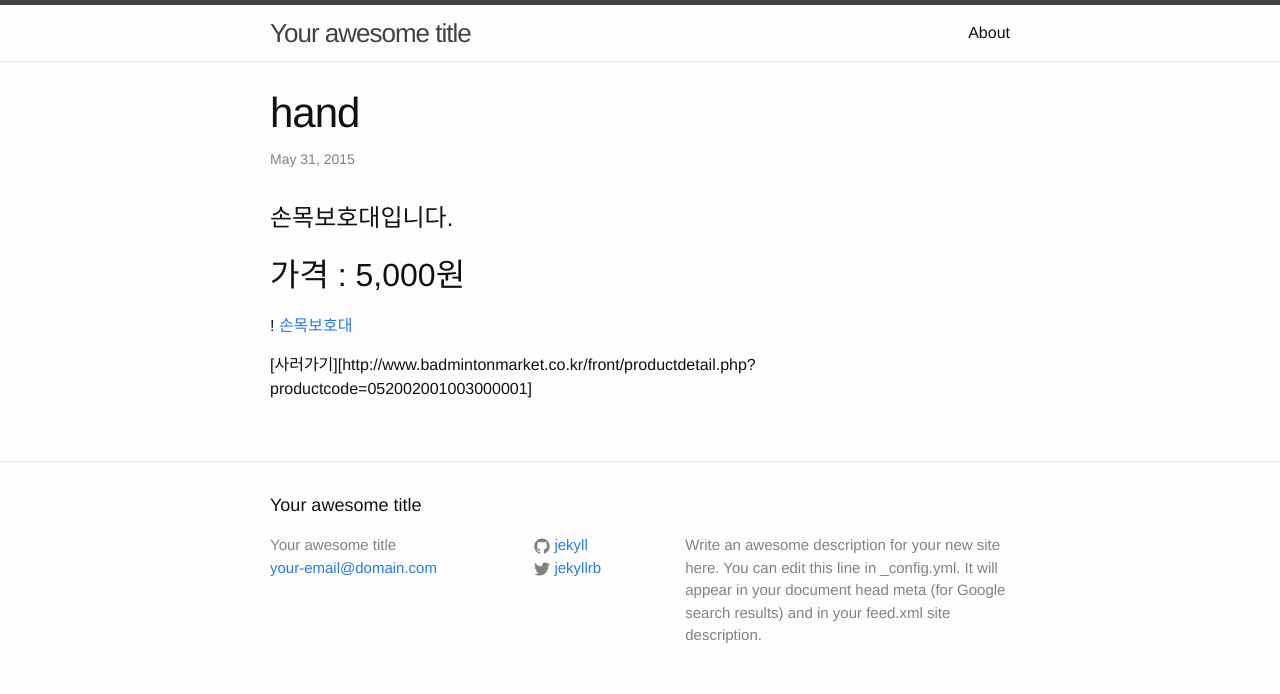
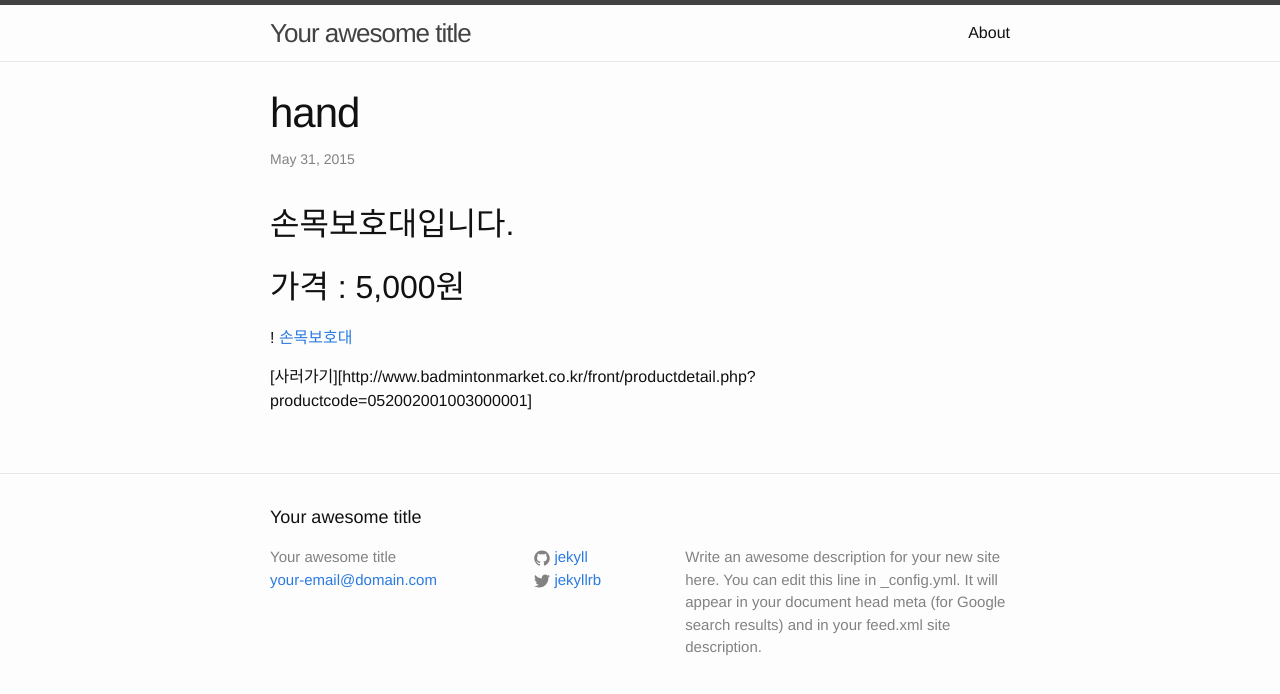
Before and after one commit to leechangyong/leechangyong.github.com, a Jekyll site: the page built from _posts/2015-06-02-hand.markdown, in a window 1280 px wide. Shown: the top 694 px of the page. Built offline with Jekyll 4.4.1, drawn with Linux system fonts in a browser that asks for light colours.

```diff
--- a/_posts/2015-06-02-hand.markdown
+++ b/_posts/2015-06-02-hand.markdown
@@ -5,7 +5,8 @@ date: 2015-05-31 13:46:00
 categories: jekyll update
 ---
 
-# 손목보호대입니다.
+손목보호대입니다.
+--------------------
 
 ## 가격 : 5,000원
 
```
